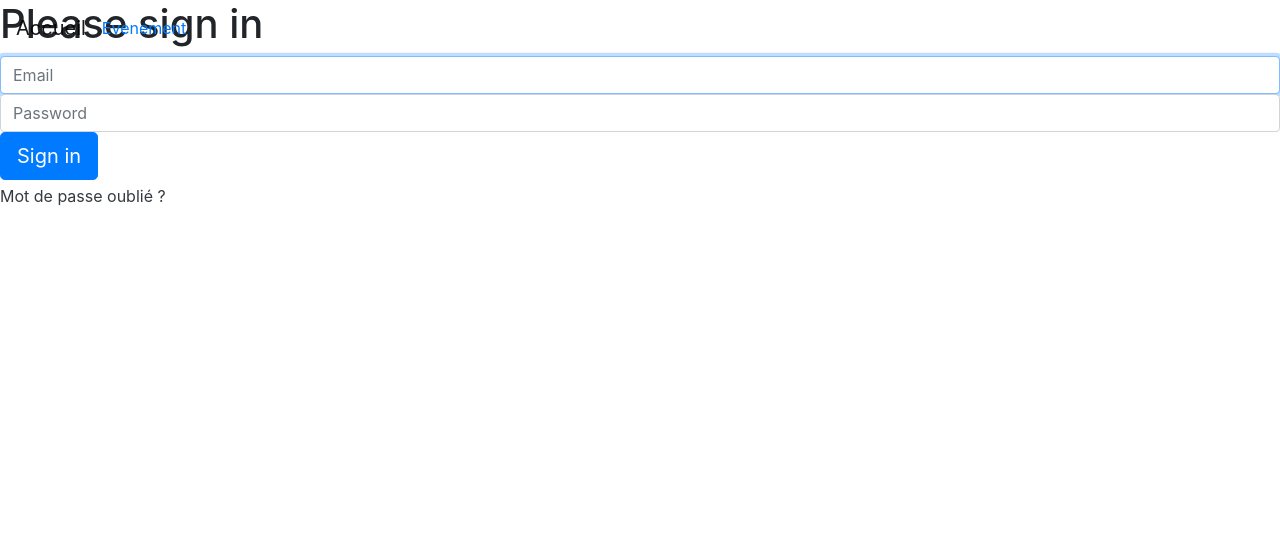
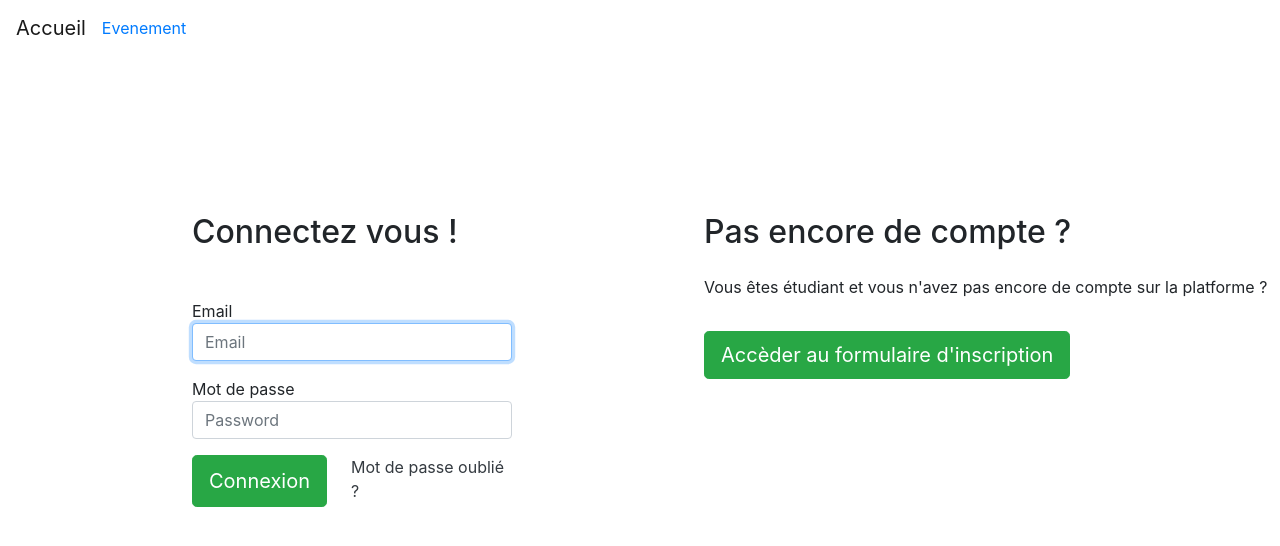
Before and after one commit to Lythis/ProjetAsSymfony, a Symfony app: template templates/security/login.html.twig in a window 1280 px wide. Shown: the top 546 px of the page. Run offline with Twig, Linux system fonts and the light colour scheme; the template is opened without the code that fills it, so the values that code supplies are empty; some libraries are stand-ins or nearby versions.

Commit message:
Session anonyme + intégration connexion

```diff
--- a/public/css/style.css
+++ b/public/css/style.css
@@ -0,0 +1,21 @@
+header{
+    height: 200px;
+}
+
+.login_form{
+    margin-left: 15%;
+    margin-top: 1%;
+}
+
+.btn-mdp{
+    display: flex;
+}
+
+.container-login{
+    display: flex;
+}
+
+.inscription_link{
+    margin-left: 15%;
+    margin-top: 1%;
+}
--- a/src/Controller/HomePageController.php
+++ b/src/Controller/HomePageController.php
@@ -14,7 +14,7 @@ use App\Entity\User;
 class HomePageController extends AbstractController
 {
     /**
-     * @Route("/home", name="home_page")
+     * @Route("/", name="home_page")
      */
     public function index(): Response
     {
--- a/templates/security/login.html.twig
+++ b/templates/security/login.html.twig
@@ -4,32 +4,44 @@
 {% block title %}Log in!{% endblock %}
 
 {% block body %}
-<form method="post">
+<div class="container-login">
+    <div class="w-25 login_form">
+        <form  method="post">
             {# If there's any error, display it to the user #}
             {% if error %}
                 <div class="alert alert-danger">{{ error.messageKey|trans(error.messageData, 'security') }}</div>
             {% endif %}
 
-    <h1>Please sign in</h1>
+            <h2>Connectez vous ! </h2>
 
             {# Email Input #}
+            <p class="mb-0 mt-5" > Email </p>
             <label for="inputEmail" class="sr-only">Email</label>
             <input type="email" value="{{ last_username }}" name="email" id="inputEmail" class="form-control" placeholder="Email" required autofocus>
 
             {# Password Input #}
+            <p class="mt-3 mb-0"> Mot de passe </p>
             <label for="inputPassword" class="sr-only">Password</label>
             <input type="password" name="password" id="inputPassword" class="form-control" placeholder="Password" required>
 
             {# CSRF Token Input #}
             <input type="hidden" name="_csrf_token" value="{{ csrf_token('authenticate') }}" />
-
-    <button class="btn btn-lg btn-primary" type="submit">
-        Sign in
+            <div class="btn-mdp">
+                <button class=" mt-3 btn btn-lg btn-success" type="submit">
+                    Connexion
                 </button>
         </form>
- <div class="d-flex align-items-center">
-                <p class="my-1"><a href={{ path('app_forgot_password_request') }} class="text-dark">Mot de passe oublié ?</a></p>
+            <div class="d-flex  align-items-center">
+                <p class="my-1 mt-3 ml-4"><a href={{ path('app_forgot_password_request') }} class="text-dark">Mot de passe oublié ?</a></p>
+            </div>
+        </div>
+    </div>
+    <div class="inscription_link">
+        <h2> Pas encore de compte ? </h2>
+        <p class="mt-4">Vous êtes étudiant et vous n'avez pas encore de compte sur la platforme ?</p>
+        <button class=" mt-3 btn btn-lg  btn-success" type="submit">
+            Accèder au formulaire d'inscription
+        </button>
 </div>
 
-
 {% endblock %}
```
Also changed, not shown: src/Controller/LoginController.php (+7 -1 lines), src/Controller/ResetPasswordController.php (+4 -4 lines), 2 other files. Lines whose indentation alone changed are shown as unchanged.
